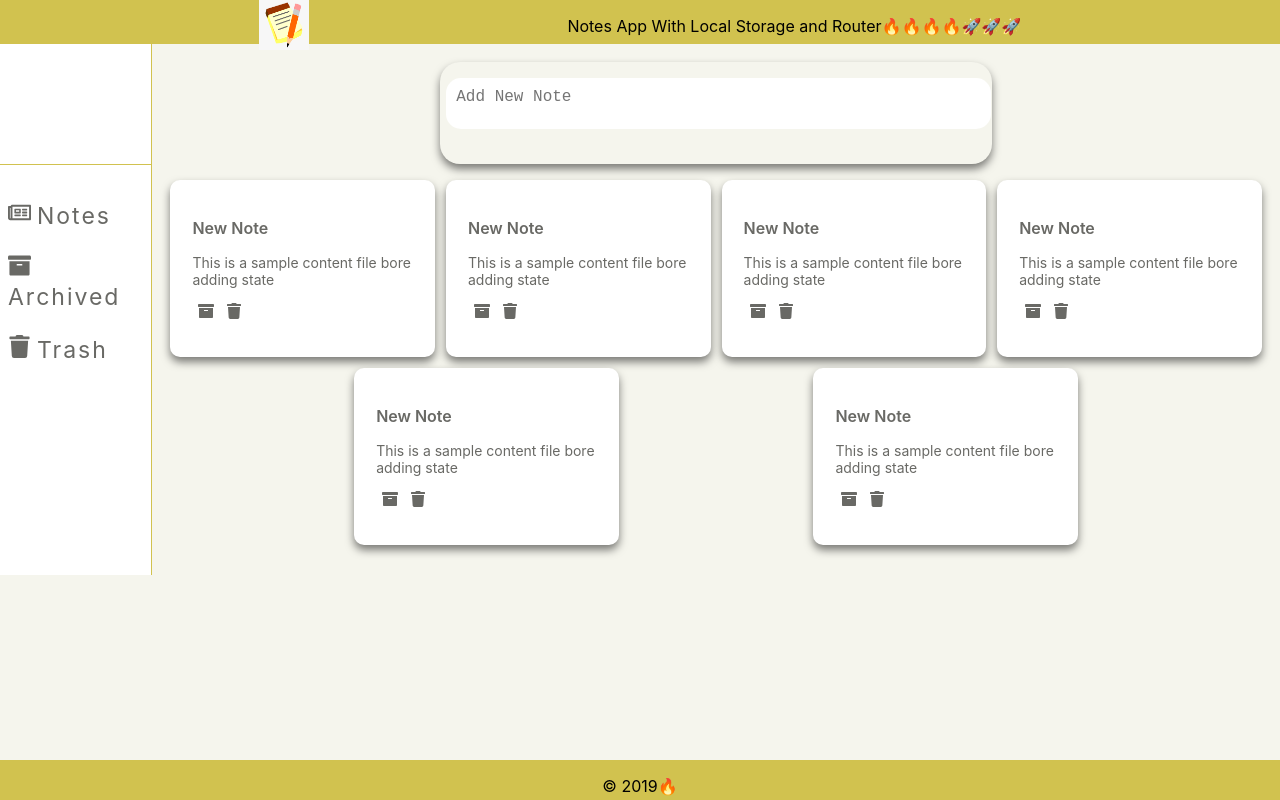
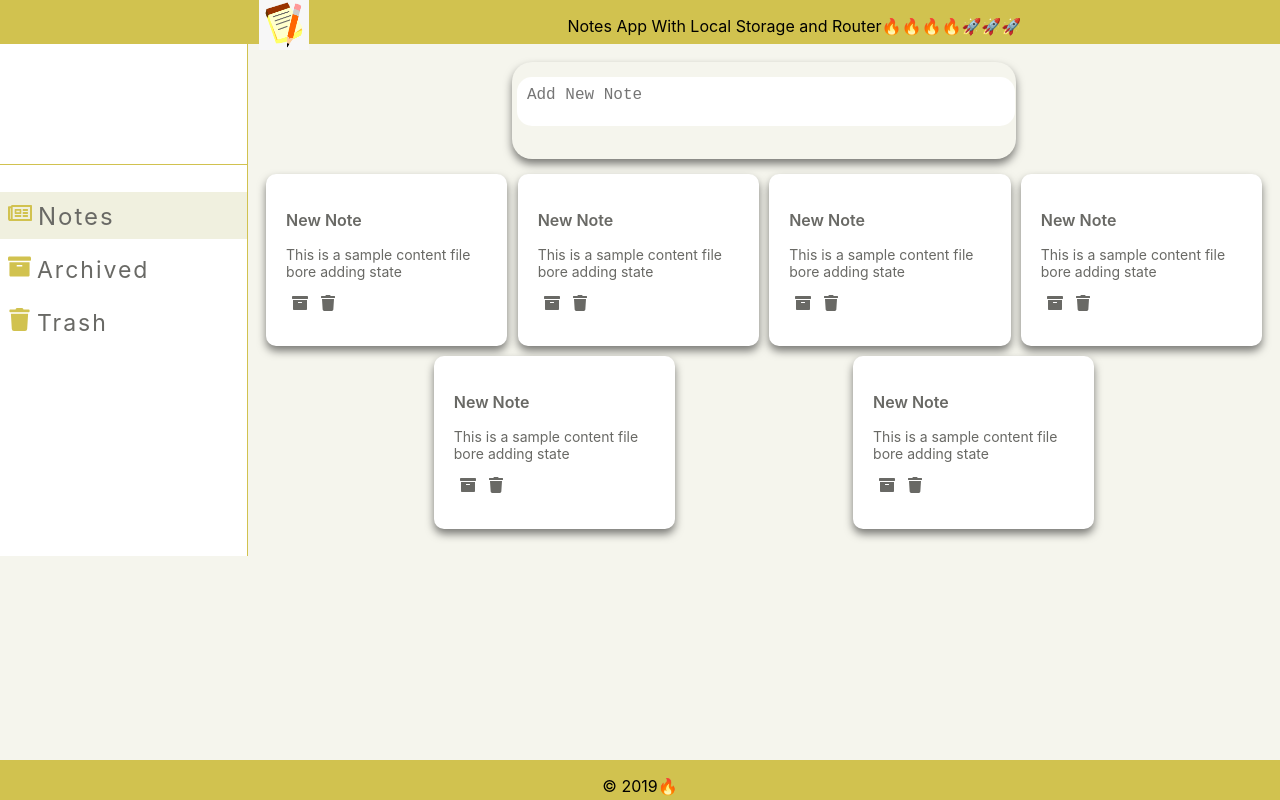
Before and after one commit to dfrempah/react-notes-app, a React (Create React App) app: page / in a window 1280 px wide. Built offline with nearby package versions, Linux system fonts and the light colour scheme.

Commit message:
added responsive sidebar and 'contextualized' control

```diff
--- a/src/App.css
+++ b/src/App.css
@@ -37,6 +37,28 @@
   width: 30%;
   background-color: white;
 }
+.sidebar-mobile {
+  color: white;
+  position: absolute;
+  height: 85vh;
+  width: 220px;
+  padding: 5% 0% 0 1%;
+  background-color: #d1c24f;
+  z-index: 1;
+  animation-name: sidebar-slide;
+  animation-duration: 100ms;
+}
+.sidebar-mobile .icon {
+  color: white;
+}
+@keyframes sidebar-slide {
+  from {
+    width: 0px;
+  }
+  to {
+    width: 220px;
+  }
+}
 .sidebar-ul {
   padding: 20px 0px 20px 0px;
   border-top: 1px solid #d1c24f;
@@ -58,7 +80,7 @@
 .sidebar-li-selected {
   padding: 7px 0px 6px 0px;
   margin-left: 0;
-  font-size: 27px;
+  font-size: 24px;
   list-style-type: none;
   margin: 7px 0px 7px 0px;
   letter-spacing: 2px;
@@ -69,6 +91,7 @@
   background-color: #f0f0df;
 }
 .icon {
+  color: #d1c24f;
   margin-right: 6px;
   padding-top: 1px;
 }
@@ -185,31 +208,24 @@ textarea {
 .App-link {
   color: #09d3ac;
 }
-@media only screen and (min-width: 1200px) {
-  .text-holder {
-    margin-left: 25%;
-    margin-right: 25%;
-  }
+@media only screen and (min-width: 1280px) {
   .sidebar-main {
     color: #696965;
-    width: 29%;
+    width: 250px;
     background-color: white;
   }
-  .note-card {
-    margin: 0.5%;
-    width: 20%;
-  }
 }
-@media only screen and (max-width: 958px) {
+@media only screen and (min-width: 958px) {
   .sidebar-main {
     color: #696965;
-    width: 35%;
+    width: 30%;
     background-color: white;
   }
   .note-card {
     width: 45%;
   }
 }
+
 @media only screen and (max-width: 610px) {
   .header {
     display: flex;
@@ -264,10 +280,18 @@ textarea {
     margin: 3%;
   }
 }
-@media only screen and (min-width: 1280px) {
+@media only screen and (min-width: 1200px) {
+  .text-holder {
+    margin-left: 25%;
+    margin-right: 25%;
+  }
   .sidebar-main {
     color: #696965;
-    width: 250px;
+    width: 35%;
     background-color: white;
   }
+  .note-card {
+    margin: 0.5%;
+    width: 20%;
+  }
 }
--- a/src/App.js
+++ b/src/App.js
@@ -1,23 +1,22 @@
-import React, { useContext, useState } from "react";
+import React from "react";
 import { Header } from "./components/Header";
 import { Footer } from "./components/Footer";
 import { Notes } from "./Pages/Notes";
 import { TextArea } from "./components/TextArea";
 import "./App.css";
 import { SideBar } from "./components/SideBar";
-import { SidebarContextProvider } from "./context/Index";
-import { SidebarContext } from "./context/Index";
+import { SettingsContextProvider } from "./context/Index";
 
 function App() {
-  const [sidebarStatus, setSidebarStatus] = useState("sidebar-main");
-  const sidebar = useContext(SidebarContext);
+  const sidebarInit = "sidebar-main";
+  const colorThemeInit = 1;
+  const activeNav = 1;
 
   return (
-    <SidebarContextProvider
-      value={{
-        className: sidebarStatus,
-        updater: setSidebarStatus
-      }}
+    <SettingsContextProvider
+      sidebar={sidebarInit}
+      colorTheme={colorThemeInit}
+      activeNav={activeNav}
     >
       <div className="top-bottom">
         {/* header  */}
@@ -27,7 +26,7 @@ function App() {
 
           {/* body with 3 sides  */}
           <div className="main-body">
-            <SideBar class={sidebarStatus} />
+            <SideBar class="sidebar-main" />
 
             <div className="items-area">
               <div className="text-holder">
@@ -43,7 +42,7 @@ function App() {
           <Footer />
         </div>
       </div>
-    </SidebarContextProvider>
+    </SettingsContextProvider>
   );
 }
 
--- a/src/components/Header.js
+++ b/src/components/Header.js
@@ -1,14 +1,30 @@
 import React, { useContext } from "react";
 import notes from "../assets/notes.png";
-import { FaBars } from "react-icons/fa";
+import { FaBars, FaArrowDown } from "react-icons/fa";
+import { SettingsContext } from "../context/Index";
 
 export const Header = props => {
+  const settings = useContext(SettingsContext);
+
+  const handleSidebarToggle = () => {
+    settings.setShowBars(!settings.showBars);
+    settings.sidebarStatus === "sidebar-main"
+      ? settings.ToggleSidebarStatus("sidebar-mobile")
+      : settings.ToggleSidebarStatus("sidebar-main");
+  };
+
   return (
     <div className="header">
-      <button className="nav-expander-button">
-        <span className="nav-expander">
-          <FaBars />
-        </span>
+      <button className="nav-expander-button" onClick={handleSidebarToggle}>
+        {settings.showBars ? (
+          <span className="nav-expander">
+            <FaBars />
+          </span>
+        ) : (
+          <span className="nav-expander">
+            <FaArrowDown />
+          </span>
+        )}
       </button>
       <img
         src={notes}
--- a/src/components/SideBar.js
+++ b/src/components/SideBar.js
@@ -1,26 +1,55 @@
-import React from "react";
+import React, { useContext } from "react";
 import { FaRegNewspaper, FaArchive, FaTrash } from "react-icons/fa";
+import { SettingsContext } from "../context/Index";
 
-export const SideBar = props => {
-  console.log(props.sidebarStatus);
+export const SideBar = () => {
+  const settings = useContext(SettingsContext);
+
+  const handleActiveSwitch = number => {
+    settings.updateActiveNavStatus(number);
+    settings.ToggleSidebarStatus("sidebar-main");
+    settings.setShowBars(!settings.showBars);
+  };
+
   return (
-    <div className={props.class}>
+    <div className={settings.sidebarStatus}>
       <ul className="sidebar-ul">
-        <li className="sidebar-li">
+        <li
+          className={
+            settings.activeNavStatus === 1
+              ? "sidebar-li-selected"
+              : "sidebar-li"
+          }
+          onClick={() => handleActiveSwitch(1)}
+        >
           <span>
             <FaRegNewspaper className="icon" />
           </span>
           Notes
         </li>
 
-        <li className="sidebar-li">
+        <li
+          className={
+            settings.activeNavStatus === 2
+              ? "sidebar-li-selected"
+              : "sidebar-li"
+          }
+          onClick={() => handleActiveSwitch(2)}
+        >
           <span>
             <FaArchive className="icon" />
           </span>
           Archived
         </li>
 
-        <li className="sidebar-li">
+        <li
+          className={
+            settings.activeNavStatus === 3
+              ? "sidebar-li-selected"
+              : "sidebar-li"
+          }
+          onClick={() => handleActiveSwitch(3)}
+        >
           <span>
             <FaTrash className="icon" />
           </span>
--- a/src/context/Index.js
+++ b/src/context/Index.js
@@ -1,9 +1,5 @@
-import React from "react";
-
-export const SidebarContext = React.createContext({
-  className: "sidebar-main",
-  updater: () => {}
-});
-
-export const SidebarContextProvider = SidebarContext.Provider;
-export const SidebarContextConsumer = SidebarContext.Consumer;
+export {
+  Context as SettingsContext,
+  Provider as SettingsContextProvider,
+  Consumer as SettingsContextConsumer
+} from "./SettingsContext";
--- /dev/null
+++ b/src/context/SettingsContext.js
@@ -0,0 +1,27 @@
+import React, { useState } from "react";
+
+export const Context = React.createContext({ A: "we this" });
+
+export const Provider = props => {
+  const { sidebar, colorTheme, activeNav, children } = props;
+  const [sidebarStatus, ToggleSidebarStatus] = useState(sidebar);
+  const [activeNavStatus, updateActiveNavStatus] = useState(activeNav);
+  const [showBars, setShowBars] = useState(true);
+
+  const settingsContext = {
+    showBars,
+    setShowBars,
+    activeNavStatus,
+    updateActiveNavStatus,
+    sidebarStatus,
+    ToggleSidebarStatus,
+    colorTheme,
+    children
+  };
+
+  return (
+    <Context.Provider value={settingsContext}>{children}</Context.Provider>
+  );
+};
+
+export const { Consumer } = Context;
```
Also changed, not shown: src/context/NavigationContext.js (added, +13 -0 lines), src/context/NotesContext.js (added).
